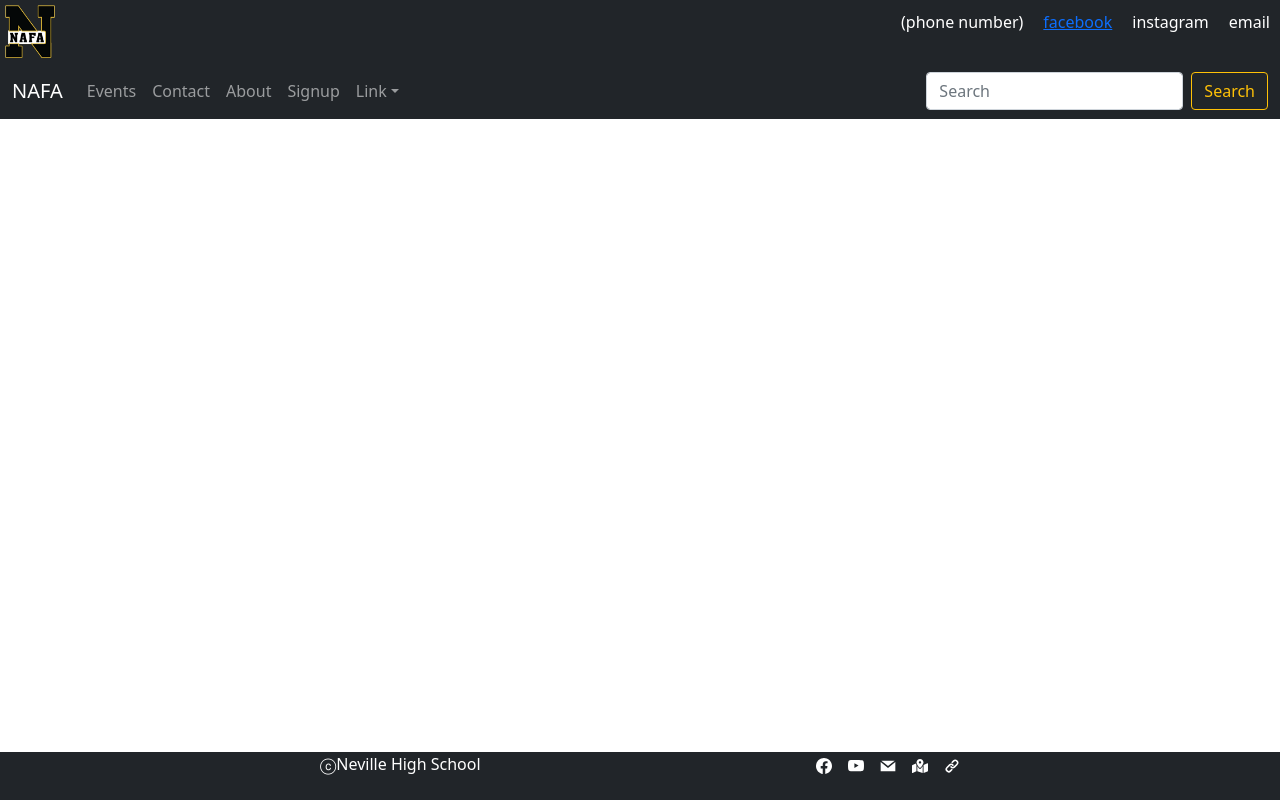
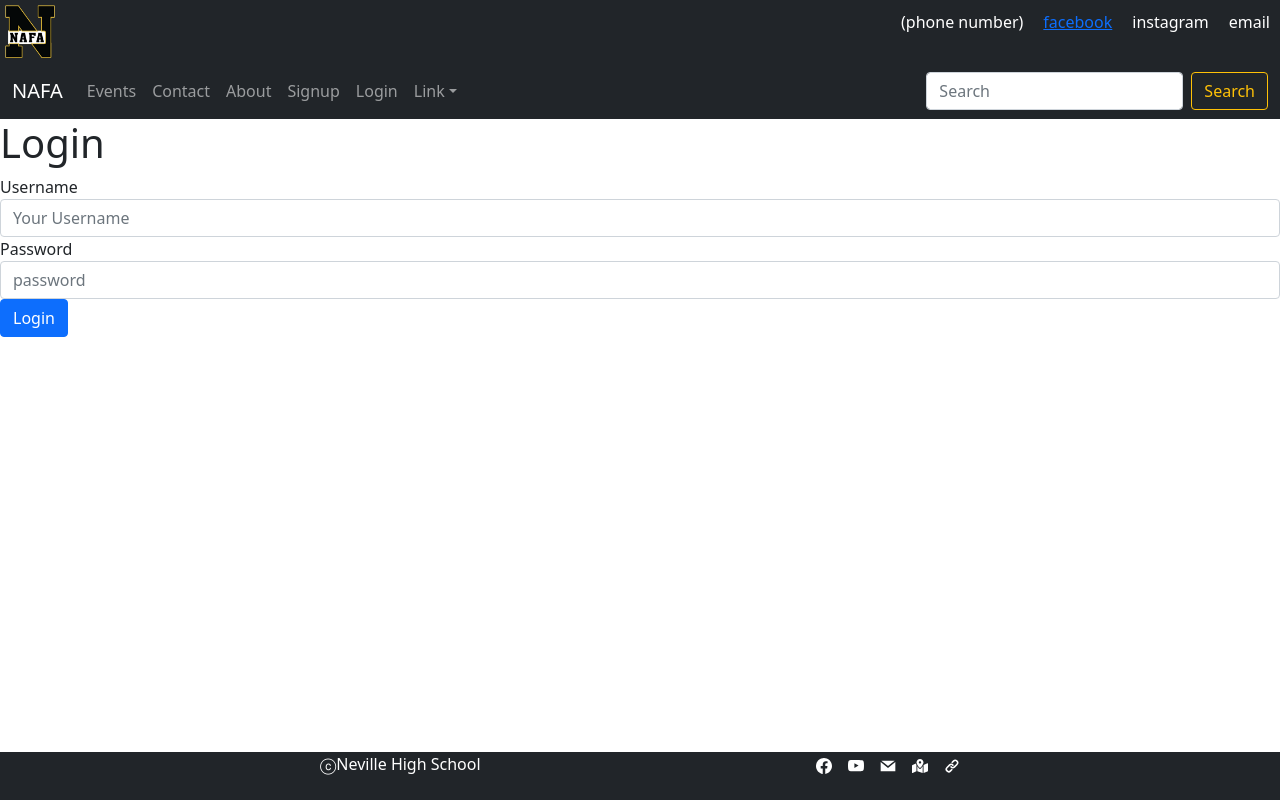
Before and after one commit to masonmoore13/CodeRaid, a React (Create React App) app in the folder nafa-frontend/: page /login in a window 1280 px wide. Built offline with nearby package versions, Linux system fonts and the light colour scheme.

Commit message:
Login Layout and state changes

```diff
--- a/nafa-frontend/src/App.js
+++ b/nafa-frontend/src/App.js
@@ -14,6 +14,7 @@ import Contact from './components/pages/contact/contactPage';
 import Events from './components/pages/events/eventsPage';
 import UserSignup from './components/pages/user-signup/UserSignup';
 import * as apiCalls from "./api/apiCalls";
+import Login from './components/pages/login/Login';
 
 function App() {
 
@@ -36,7 +37,7 @@ function App() {
             <Route path="/contact" element={<Contact />} />
             <Route path="/events" element={<Events />} />
             <Route path="/signup" element={<UserSignup actions={actions}/>} />
-
+            <Route path="/login" element={<Login/>} />
           </Routes>
 
         </div>
--- a/nafa-frontend/src/components/navbar/NavBar.js
+++ b/nafa-frontend/src/components/navbar/NavBar.js
@@ -37,6 +37,9 @@ function NavBar() {
               <Nav.Link as={Link} to="/signup">
                 Signup
               </Nav.Link>
+              <Nav.Link as={Link} to="/login">
+                Login
+              </Nav.Link>
               <NavDropdown title="Link" id="navbarScrollingDropdown">
                 <NavDropdown.Item href="#action3">Action</NavDropdown.Item>
                 <NavDropdown.Item href="#action4">
--- a/nafa-frontend/src/components/pages/login/login.js
+++ b/nafa-frontend/src/components/pages/login/login.js
@@ -1,9 +1,59 @@
-import React from "react";
+import React, { useState, useEffect } from "react";
+import { Button, Form } from "react-bootstrap";
+import Input from "../../input/Input";
 
-export default function Login() {
-    return (
-      <div>
+function Login(props) {
+  const [form, setForm] = useState({
+    username: "",
+    password: "",
+  });
+  const [apiError, setApiError] = useState();
+
+  const onInputChange = (event) => {
+    const { value, name } = event.target;
+
+    setForm((previousForm) => {
+      return {
+        ...previousForm,
+        [name]: value,
+      };
+    });
+  };
+
+  return (
+    <div>
+      <Form>
         <h1>Login</h1>
-      </div>
-    );
-  }
+        <Input
+          label="Username"
+          type="text"
+          placeholder="Your Username"
+          name="username"
+          onChange={onInputChange}
+          //   hasError={errors.username && true}
+          //   error={errors.username}
+        />
+
+        <Input
+          label="Password"
+          type="password"
+          name="password"
+          placeholder="password"
+          onChange={onInputChange}
+          // hasError={errors.password && true}
+          // error={errors.password}
+        />
+
+        <Button
+          className="d-flex justify-content-center"
+          //   onClick={onClickSignup}
+          //   disabled={pendingApiCall || passwordRepeatError ? true : false}
+        >
+          Login
+        </Button>
+      </Form>
+    </div>
+  );
+}
+
+export default Login;
```
Also changed, not shown: 2 other files (tests, documents, lock files or other folders).
